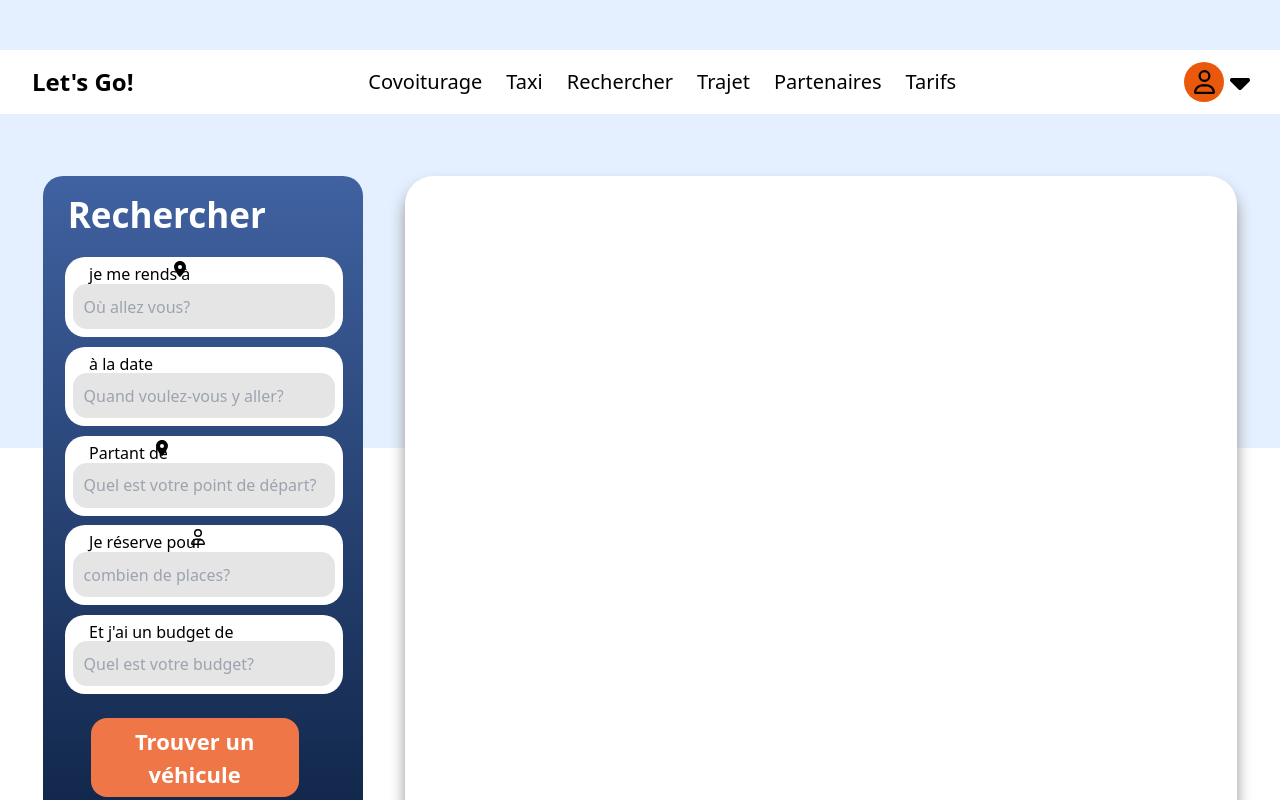
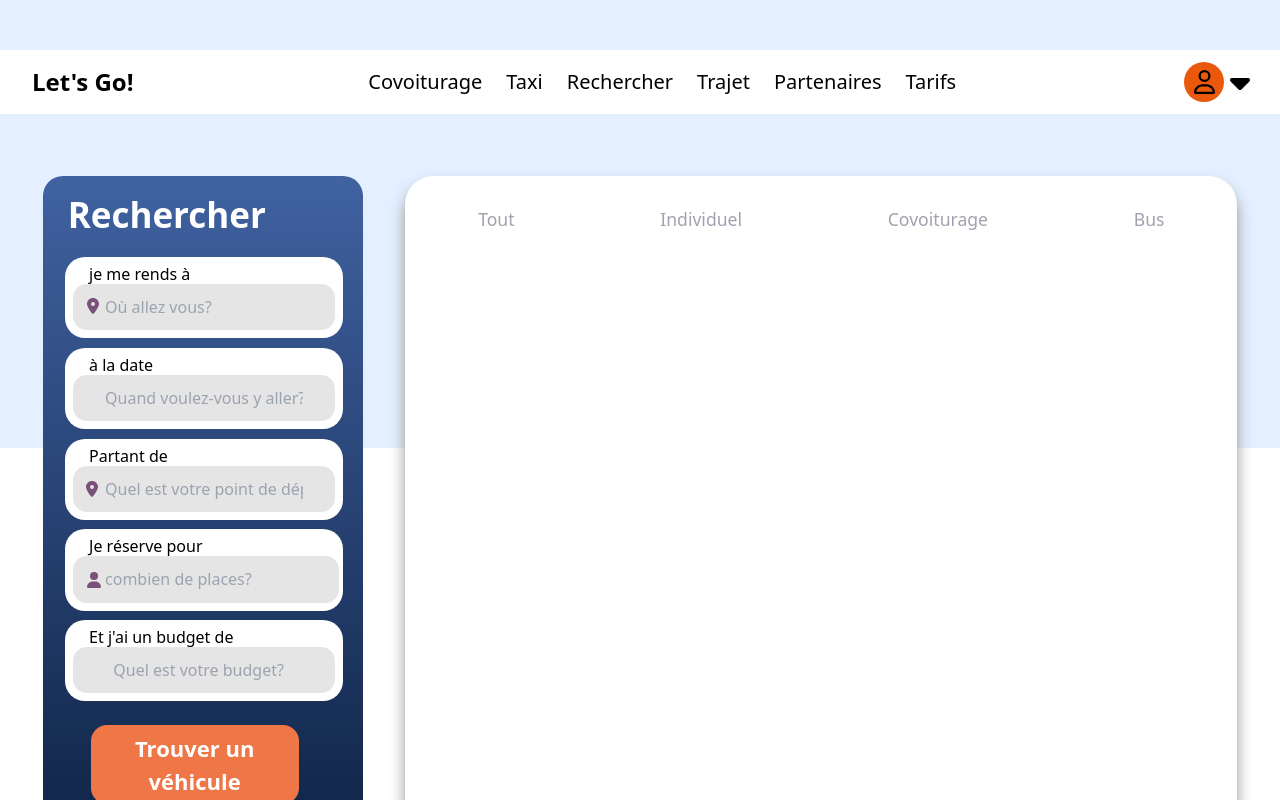
Before and after one commit to haterb4/letsgo, a Next.js app: page /vue in a window 1280 px wide. Shown: the top 800 px of the page. Built offline with nearby package versions, Linux system fonts and the light colour scheme.

Commit message:
partie william

```diff
--- /dev/null
+++ b/src/componnents/OptionCar.jsx
@@ -0,0 +1,12 @@
+import React from "react"
+
+const OptionCar = () =>{
+    return (
+        <div className="">
+            mouf
+        </div>
+    )
+
+}
+
+export default OptionCar
--- /dev/null
+++ b/src/pages/text.jsx
@@ -0,0 +1,14 @@
+import OptionCar from "@/componnents/optioncar"
+import React from "react"
+
+const  Text = () =>{
+
+    return (
+        <div>
+            <OptionCar/>
+        </div>
+
+    )
+}
+
+export default Text
--- a/src/pages/vue.jsx
+++ b/src/pages/vue.jsx
@@ -2,10 +2,13 @@ import React from 'react';
 import styles from '@/styles/vue.module.css';
 import Navbar from '@/componnents/Navbar';
 import { FontAwesomeIcon } from "@fortawesome/react-fontawesome";
-import { faUser } from '@fortawesome/free-regular-svg-icons'
+import { faUser } from '@fortawesome/free-solid-svg-icons'
 import { faLocationDot } from "@fortawesome/free-solid-svg-icons"
-import { faCalendarLines } from "@fortawesome/free-regular-svg-icons"
-import { faCircleDollar } from "@fortawesome/free-solid-svg-icons"
+import { faCalendarLines } from "@fortawesome/free-solid-svg-icons"
+import { faCircleDollar } from "@fortawesome/free-regular-svg-icons"
+
+
+
 const Vue = () =>{
  return (
     <div  >
@@ -24,13 +27,13 @@ const Vue = () =>{
            <div className={styles.childrencontainer1}>
 
           <span className={styles.text}>je me rends à</span>
-            <label for="destination"><FontAwesomeIcon icon={faLocationDot} /></label>
+            <label for="destination"> <i className={styles.icon1}><FontAwesomeIcon icon={faLocationDot} /> </i></label>
             <input type="text" id='destination' name='destination' className={styles.inputtext0} placeholder='Où allez vous?' required />
             </div>
 
             <div className={styles.childrencontainer2}>
            <span className={styles.text}>à la date</span>
-            <label for="jourexacte"><FontAwesomeIcon icon={faCalendarLines}/></label>
+            <label for="jourexacte"><i className={styles.icon2}> <FontAwesomeIcon icon={faCalendarLines}/></i></label>
 
             <input type="text" id='jourexacte' name='jourexacte' className={styles.inputtext1} placeholder='Quand voulez-vous y aller?' required/>
             </div>
@@ -38,7 +41,7 @@ const Vue = () =>{
             <div className={styles.childrencontainer3}>
             <span className={styles.text}> Partant de </span>
 
-            <label for="départ"><FontAwesomeIcon icon={faLocationDot} /></label>
+            <label for="départ"><i className={styles.icon3}> <FontAwesomeIcon icon={faLocationDot} /> </i></label>
 
             <input type="text" id='départ' name='départ' className={styles.inputtext2} placeholder='Quel est votre point de départ?' required/>
            </div>
@@ -46,7 +49,7 @@ const Vue = () =>{
             <div className={styles.childrencontainer4}>
             <span className={styles.text}>Je réserve pour </span>
 
-            <label for="réservation"><FontAwesomeIcon icon={faUser} /></label>
+            <label for="réservation"> <i  className={styles.icon4}><FontAwesomeIcon icon={faUser} /></i></label>
 
             <input type="number" id='réservation' name='réservation' className={styles.inputtext3} placeholder='combien de places?' required/>
            </div>
@@ -54,8 +57,8 @@ const Vue = () =>{
            <div className={styles.childrencontainer5}>
            <span className={styles.text}>Et j'ai un budget de </span>
 
-            <label for="budget"><FontAwesomeIcon icon={faCircleDollar} /></label>
-            <input type="text" id='budget' name='budget' className={styles.inputtext4} placeholder='Quel est votre budget?' required/>
+            <label for="budget"> <i  className={styles.icon5}> <FontAwesomeIcon icon={faCircleDollar} /></i> </label>
+            <input type="text" id='budget' name='budget' className={styles.inputtext4} placeholder='  Quel est votre budget?' required/>
             </div>
 
         </div>
@@ -64,7 +67,23 @@ const Vue = () =>{
 
       </div>
 
-      <div className={styles.voyage}></div>
+      <div className={styles.voyage}>
+
+        <div className={styles.option}>
+            <ul className={styles.liste}>
+
+                <li>Tout </li>
+                <li>Individuel</li>
+                <li>Covoiturage </li>
+                <li>Bus </li>
+            </ul>
+        </div>
+
+
+
+
+      </div>
+
 
       </div>
 
--- a/src/styles/vue.module.css
+++ b/src/styles/vue.module.css
@@ -53,7 +53,7 @@
 .formcontainer .inputtext0{
 
     margin-top: 1%;
-    padding: 4%;
+    padding: 0.7rem 2rem;
     border-radius: 14px;
     background-color: #E5E5E5;
     width: 100%;
@@ -62,7 +62,7 @@
 .formcontainer .inputtext1{
 
     margin-top: 1%;
-    padding: 4%;
+    padding: 0.7rem 2rem;
     border-radius: 14px;
     background-color: #E5E5E5;
     width: 100%;
@@ -70,7 +70,7 @@
 }
 .formcontainer .inputtext2{
     margin-top: 1%;
-    padding: 4%;
+    padding: 0.7rem 2rem;
     border-radius: 14px;
     background-color: #E5E5E5;
     width: 100%;
@@ -78,7 +78,7 @@
 }
 .formcontainer .inputtext3{
     margin-top: 1%;
-    padding: 4%;
+    padding: 0.7rem 2rem;
     border-radius: 14px;
     background-color: #E5E5E5;
     width: 100%;
@@ -87,7 +87,7 @@
 }
 .formcontainer .inputtext4{
     margin-top: 1%;
-    padding: 4%;
+    padding: 0.7rem 2rem;
     border-radius: 14px;
     background-color: #E5E5E5;
     width: 100%;
@@ -136,7 +136,7 @@
  .formcontainer .childrencontainer4{
 
     margin-top: 5%;
-     padding: 0.5rem;
+     padding: 0.5rem 0.3rem 0.5rem 0.5rem;
      padding-top: 0.01rem;
      border-radius: 20px;
    background-color: #ffffff;
@@ -164,6 +164,46 @@
     top: 0.3rem;
     left: 1rem;
 }
+
+.formcontainer .icon1{
+    color: #785078;
+    position: relative;
+    top: 2.3em;
+    right: 5.7rem;
+
+}
+.formcontainer .icon2{
+    color: #785078;
+    position: relative;
+    top: 2.5em;
+    right: 6rem;
+
+}
+
+.formcontainer .icon3{
+    color: #785078;
+    position: relative;
+    top: 2.4em;
+    right: 4.4rem;
+
+}
+.formcontainer .icon4{
+    color: #785078;
+    position: relative;
+    top: 2.4em;
+    right: 6.5rem;
+
+}
+
+.formcontainer .icon5{
+    color: #785078;
+    position: relative;
+    top: 2.5em;
+    right: 4.8rem;
+
+}
+
+
 
 
 
@@ -195,3 +235,20 @@
 
 
 }
+
+.container .voyage .option{
+    font-size: 1.1rem;
+    position: relative;
+    top: 1.9rem;
+    color: #A1A2AF;
+
+
+
+}
+
+
+.container .voyage .option .liste{
+    display: flex;
+    flex-direction: row;
+    justify-content: space-around;
+}
```
Also changed, not shown: package.json (+10 -3 lines), 1 other file (tests, documents, lock files or other folders).
